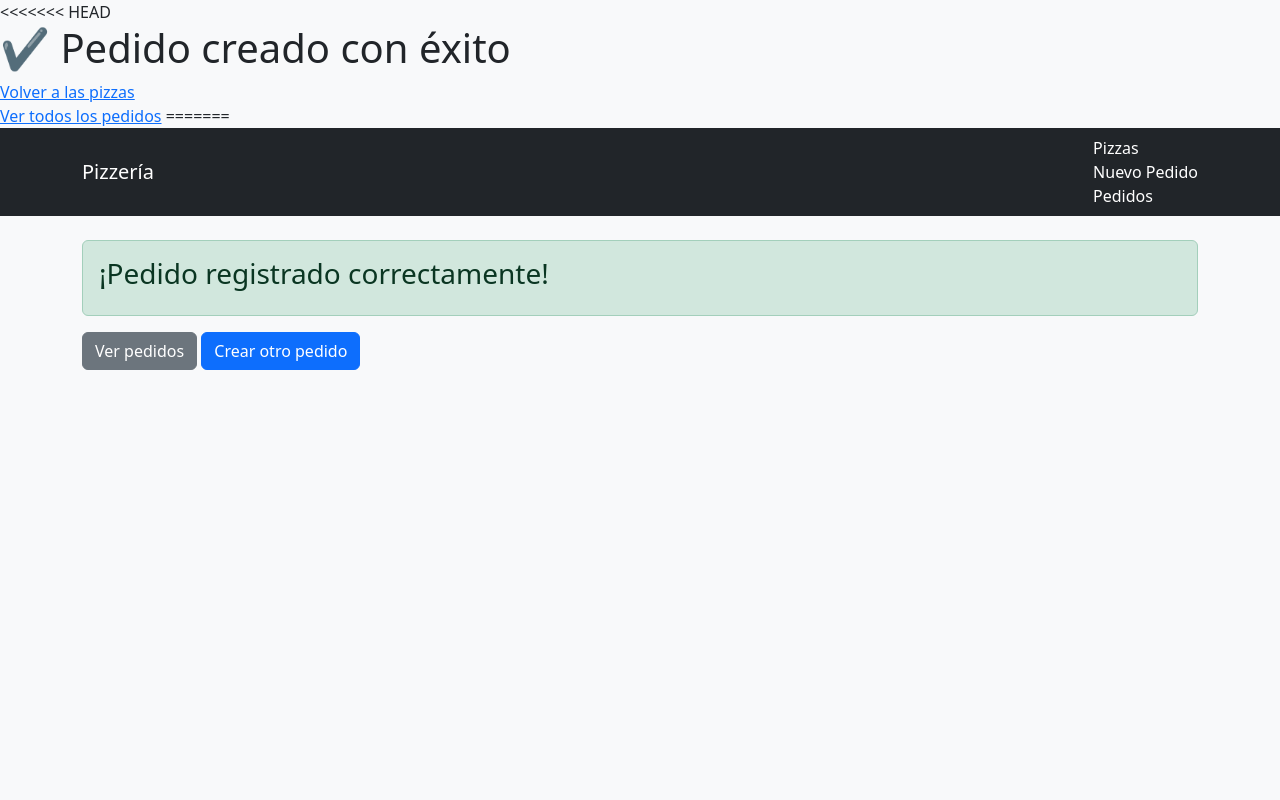
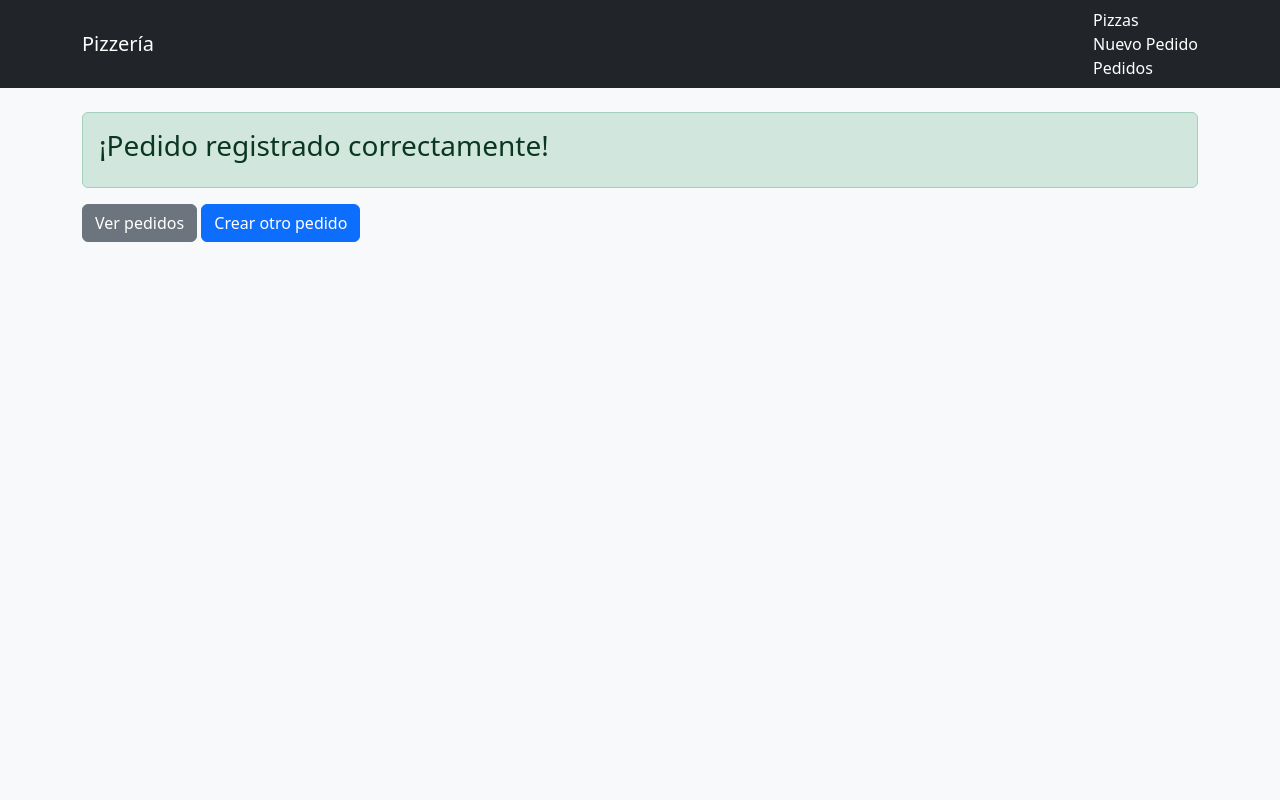
Before and after one commit to focarry/pizzeria_app, a Django app: page /pedido/exitoso/ in a window 1280 px wide. Run offline with Django 5.2, Linux system fonts and the light colour scheme.

Commit message:
no se que se queja ahora el git

```diff
--- a/core/templates/core/pedido_exitoso.html
+++ b/core/templates/core/pedido_exitoso.html
@@ -1,18 +1,3 @@
-<<<<<<< HEAD
-<!DOCTYPE html>
-<html>
-<head>
-    <title>Pedido Exitoso</title>
-</head>
-<body>
-    <h1>✔ Pedido creado con éxito</h1>
-
-    <a href="/pizzas/">Volver a las pizzas</a>
-    <br>
-    <a href="/pedidos/">Ver todos los pedidos</a>
-</body>
-</html>
-=======
 {% extends "core/base.html" %}
 
 {% block title %}Pedido enviado{% endblock %}
@@ -25,4 +10,3 @@
 <a href="/pedidos/" class="btn btn-secondary">Ver pedidos</a>
 <a href="/pedido/nuevo/" class="btn btn-primary">Crear otro pedido</a>
 {% endblock %}
->>>>>>> 546faa36da7f17de4215159d3527bc2ecf3d8e34
```
